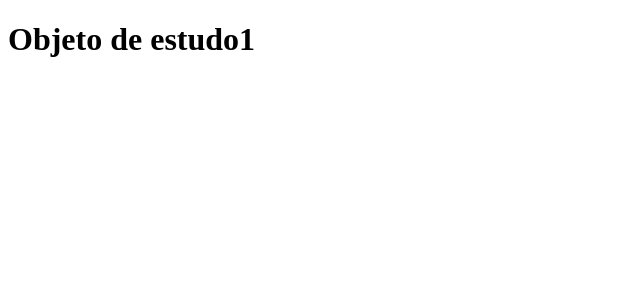
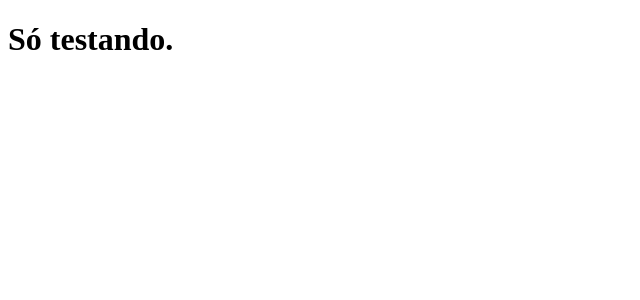
Before and after one commit to matheusmarroquim/newguy, a Next.js app: page / in a window 1280 px wide. Shown: the top 300 px of the page, without its empty margins (0-640 px from the left). Built offline with nearby package versions, Linux system fonts and the light colour scheme.

Commit message:
ele modifica a frase

```diff
--- a/pages/index.js
+++ b/pages/index.js
@@ -1,5 +1,5 @@
 function Home() {
-    return <h1>Objeto de estudo1</h1>
+    return <h1>Só testando.</h1>
 }
 
 export default Home;
```
